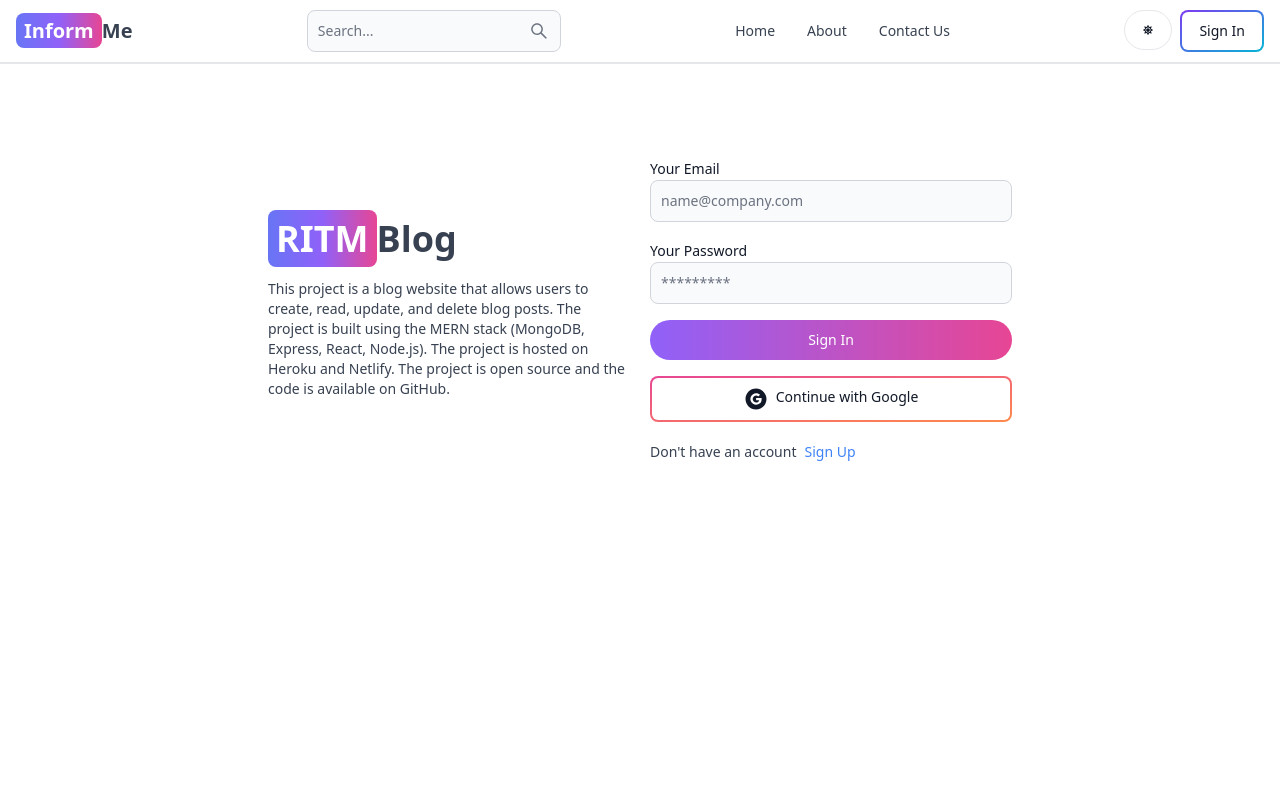
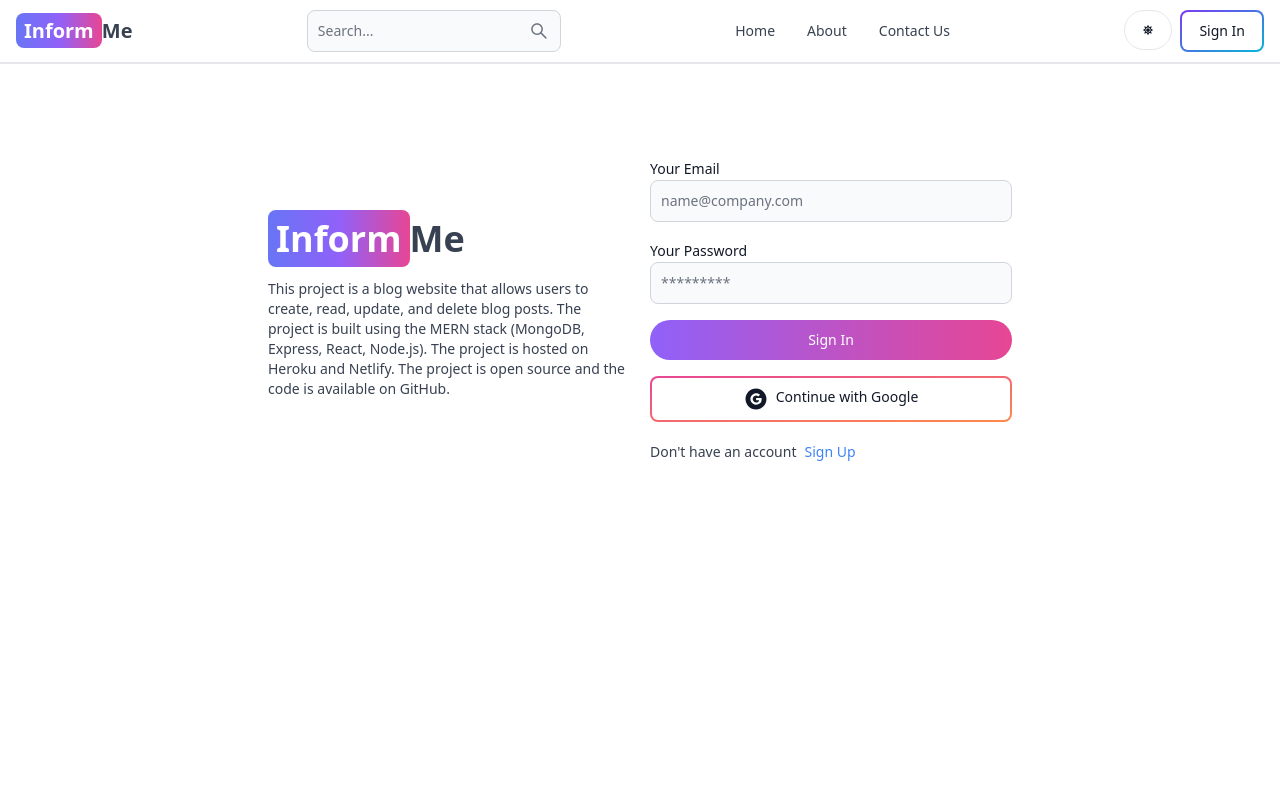
Before and after one commit to SAMEER563/InformMe, a React (Vite) app in the folder client/: page /sign-in in a window 1280 px wide. Shown: the top 800 px of the page. Built offline with nearby package versions, Linux system fonts and the light colour scheme; no server answers.

Commit message:
SignIn page change

```diff
--- a/client/src/pages/SignIn.jsx
+++ b/client/src/pages/SignIn.jsx
@@ -53,8 +53,8 @@
         {/* left */}
         <div className="flex-1">
         <Link to="/" className="font-bold dark:text-white text-4xl">
-        <span className="px-2 py-1 bg-gradient-to-r from-indigo-500 via-purple-500 to-pink-500 rounded-lg text-white">RITM</span>
-       Blog
+        <span className="px-2 py-1 bg-gradient-to-r from-indigo-500 via-purple-500 to-pink-500 rounded-lg text-white">Inform</span>
+       Me
        </Link>
        <p className="text-sm mt-5">
         This project is a blog website that allows users to create, read, update, and delete blog posts. The project is built using the MERN stack (MongoDB, Express, React, Node.js). The project is hosted on Heroku and Netlify. The project is open source and the code is available on GitHub.
```
